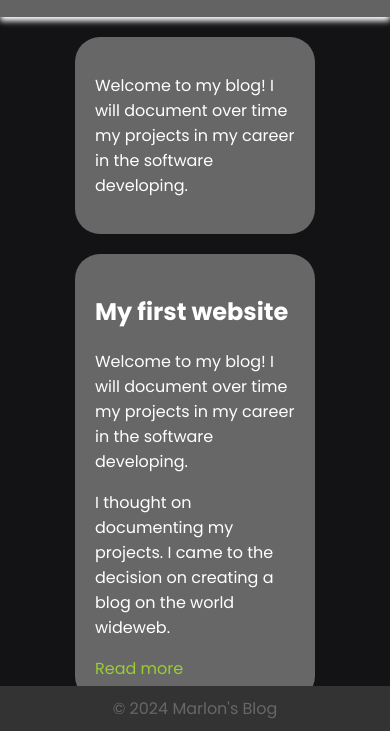
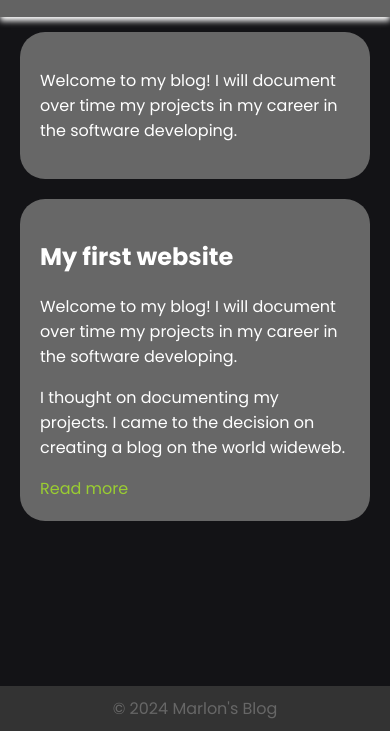
Before and after one commit to Baton202024/Baton15.github.io, a plain HTML site: page index.html in a window 390 px wide. Shown: the part 113-844 px from the top of the page. Drawn offline with Linux system fonts and the light colour scheme.

Commit message:
Mobile margin

```diff
--- a/style.css
+++ b/style.css
@@ -56,6 +56,13 @@ section {
     margin: 20px 75px 15px 75px;
 
 }
+
+@media (max-width: 768px) {
+    section {
+        margin: 15px 20px 20px 20px;
+    }
+}
+
 
 footer {
     background-color: #333;
```
Also changed, not shown: index.html (+0 -1 lines).
